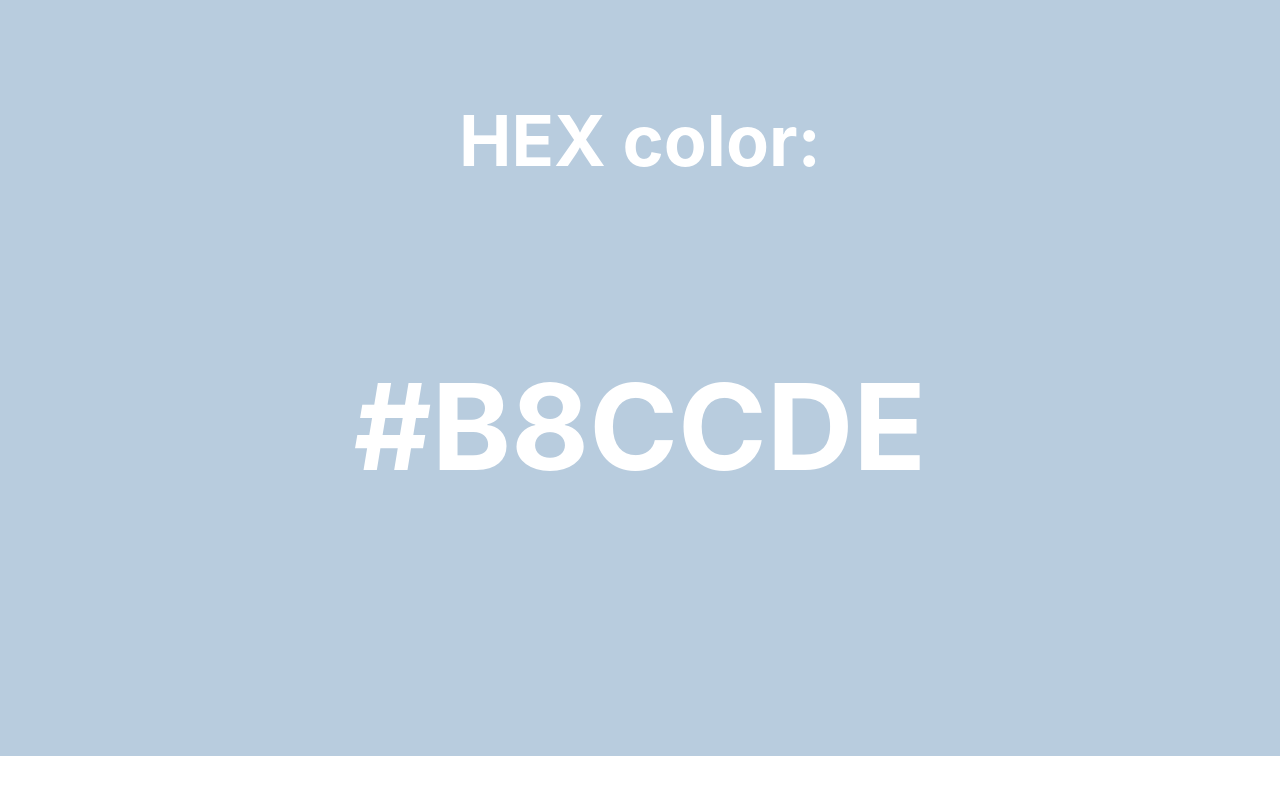
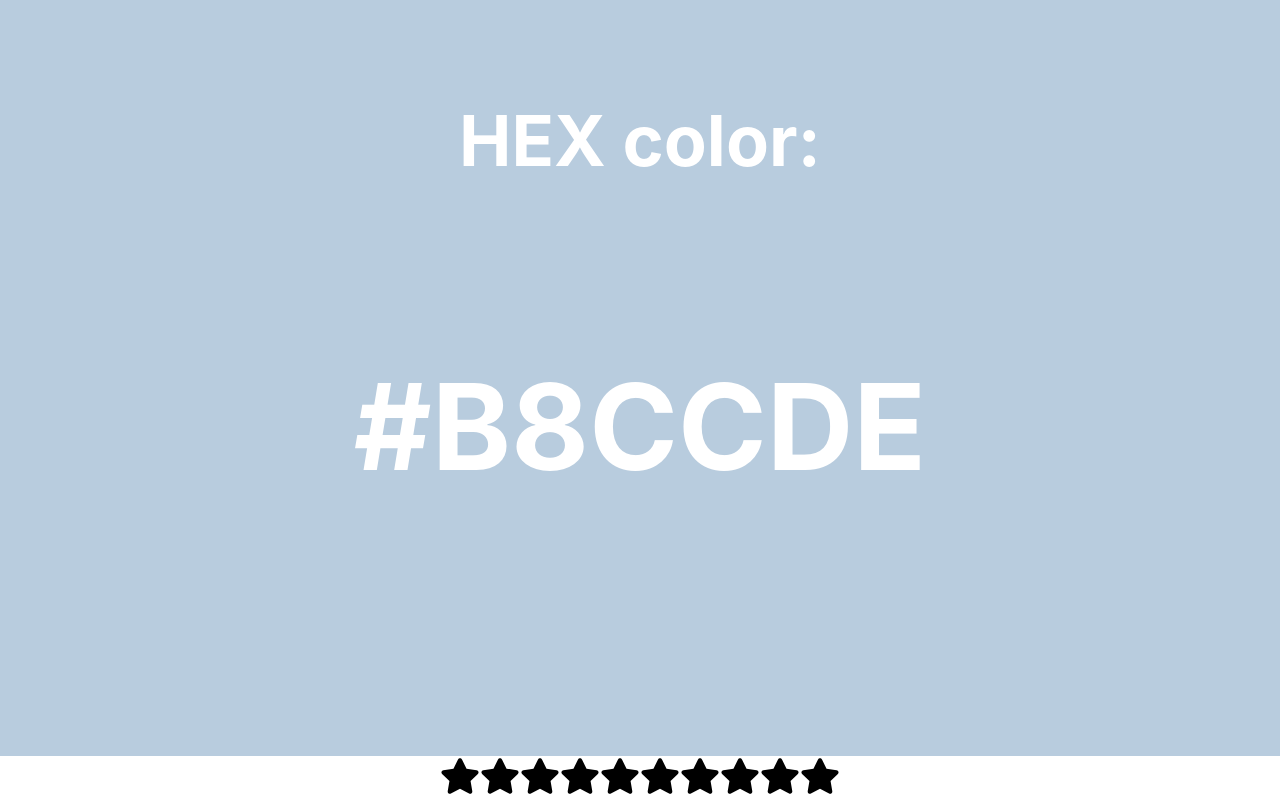
Before and after one commit to ezgaro/25-react-projects, a React (Create React App) app: page / in a window 1280 px wide. Shown: the part 844-1644 px from the top of the page. Before the commit the page ends 1600 px from the top, so only its background shows below. Built offline with nearby package versions, Linux system fonts and the light colour scheme.

Commit message:
Adding te famous Star Rating interview question

```diff
--- a/package.json
+++ b/package.json
@@ -8,6 +8,7 @@
     "@testing-library/user-event": "^13.5.0",
     "react": "^18.3.1",
     "react-dom": "^18.3.1",
+    "react-icons": "^5.3.0",
     "react-scripts": "5.0.1",
     "web-vitals": "^2.1.4"
   },
--- a/src/App.js
+++ b/src/App.js
@@ -1,6 +1,7 @@
 import "./App.css";
 import Accordion from "./components/accordion";
 import RandomColor from "./components/random-color";
+import StarRating from "./components/starRating";
 // import BucketList from "./components/artBucketList";
 // import Artwork from "./components/artwork";
 // import ShapeEditor from "./components/transformingAnArray";
@@ -9,7 +10,8 @@
   return (
     <div className="App">
       <Accordion />
-      <RandomColor/>
+      <RandomColor />
+      <StarRating numOfStars={10}/>
       {/* <Artwork /> */}
       {/* <ShapeEditor /> */}
       {/* <BucketList /> */}
--- /dev/null
+++ b/src/components/starRating/index.jsx
@@ -0,0 +1,38 @@
+import { useState } from "react";
+import { FaStar } from "react-icons/fa";
+import "./style.css";
+
+export default function StarRating({ numOfStars }) {
+  const [rating, setRating] = useState(0);
+  const [hover, setHover] = useState(0);
+
+  function handleClick(getCurrentIndex) {
+    setRating(getCurrentIndex);
+  }
+
+  function handleMouseEnter(getCurrentIndex) {
+    setHover(getCurrentIndex);
+  }
+
+  function handleMouseLeave() {
+    setHover(rating);
+  }
+
+  return (
+    <div className="star-rating">
+      {[...Array(numOfStars)].map((_, index) => {
+        index += 1;
+        return (
+          <FaStar
+            key={index}
+            className={index <= (hover || rating) ? "active" : "inactive"}
+            onClick={() => handleClick(index)}
+            onMouseEnter={() => handleMouseEnter(index)}
+            onMouseLeave={handleMouseLeave}
+            size={40}
+          />
+        );
+      })}
+    </div>
+  );
+}
--- /dev/null
+++ b/src/components/starRating/style.css
@@ -0,0 +1,3 @@
+.active {
+  color: #fff700;
+}
```
Also changed, not shown: 1 other file (tests, documents, lock files or other folders).
